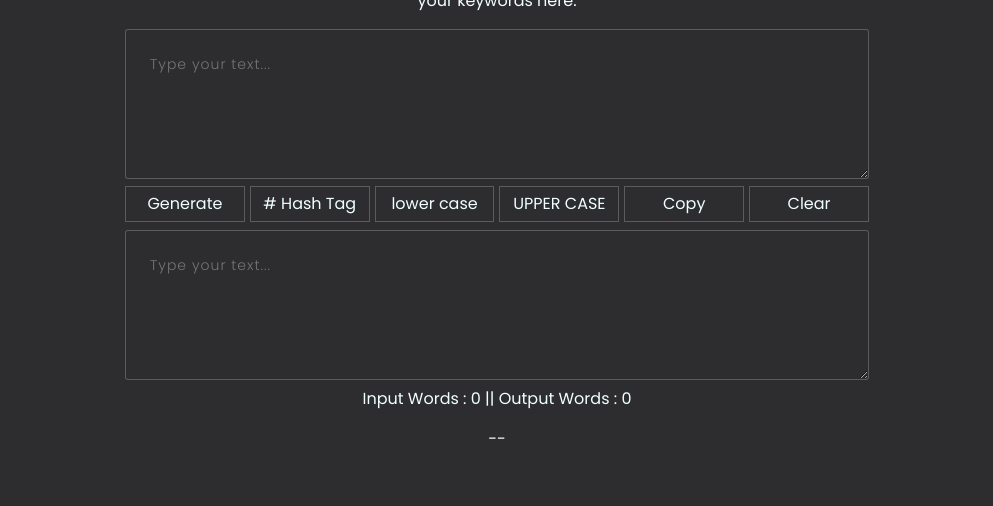
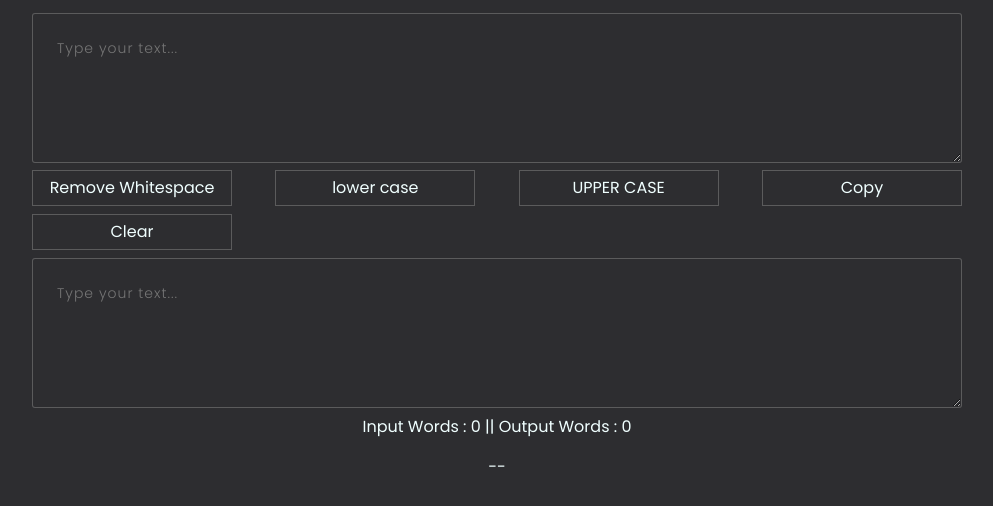
Before and after one commit to rixetbd/magickey, a plain HTML site: page index.html in a window 1280 px wide. Shown: the part 294-800 px from the top of the page, without its empty margins (143-1136 px from the left). Drawn offline with Linux system fonts and the light colour scheme.

Commit message:
Update Code For Remove White Space

```diff
--- a/css/mainstyle.css
+++ b/css/mainstyle.css
@@ -11,17 +11,17 @@ textarea {
     font-family: 'Poppins', sans-serif;
 }
 
-.all_btn .btn_div:first-child {
-    margin-left: 0;
-}
+
 .all_btn .btn_div {
     color: #f0ffff;
     border: 1px solid #707070af;
     width: 100%;
-    margin-left: 5px;
     padding: 15px;
     cursor: pointer;
     padding: 5px;
+    text-wrap: nowrap;
+    min-width: 200px;
+    width: max-content;
 }
 
 .all_btn .btn_div:nth-last-child() {
--- a/index.html
+++ b/index.html
@@ -17,7 +17,7 @@
 <body>
 
     <section class="container d-flex justify-content-center align-items-center vh-100">
-        <div class="text-center col-md-8 col-sm-12">
+        <div class="text-center col-md-10 col-sm-12">
             <img src="img/case-change.png" alt="" style="width: 20%;">
             <h2>Magic keywords </h2>
             <p class="mx-5">
@@ -25,9 +25,10 @@
             </p>
             <textarea name="" id="textBox" class="p-4" style="height: 150px;width: 100%;"
                 placeholder="Type your text..."></textarea>
-            <div class="d-flex justify-content-between all_btn">
-                <div id="singleWord" class="btn_div">Generate</div>
-                <div onclick="hashTag()" class="btn_div"># Hash Tag</div>
+            <div class="d-flex flex-wrap gap-2 justify-content-between all_btn">
+                <!-- <div id="singleWord" class="btn_div">Generate</div> -->
+                <div onclick="RemoveWhitespace()" class="btn_div">Remove Whitespace</div>
+                <!-- <div onclick="hashTag()" class="btn_div"># Hash Tag</div> -->
                 <div onclick="lowerCase()" class="btn_div">lower case</div>
                 <div onclick="UpperCase()" class="btn_div">UPPER CASE</div>
                 <div id="copy" class="btn_div">Copy</div>
--- a/js/app.js
+++ b/js/app.js
@@ -94,3 +94,10 @@ function hashTag()
 
    $('#textBoxResult').val(final.join(""));
 }
+
+function RemoveWhitespace()
+{
+    let textData = $('#textBox').val();
+    let spaceData = textData.replace(/\s/g, "");
+   $('#textBoxResult').val(spaceData);
+}
```
